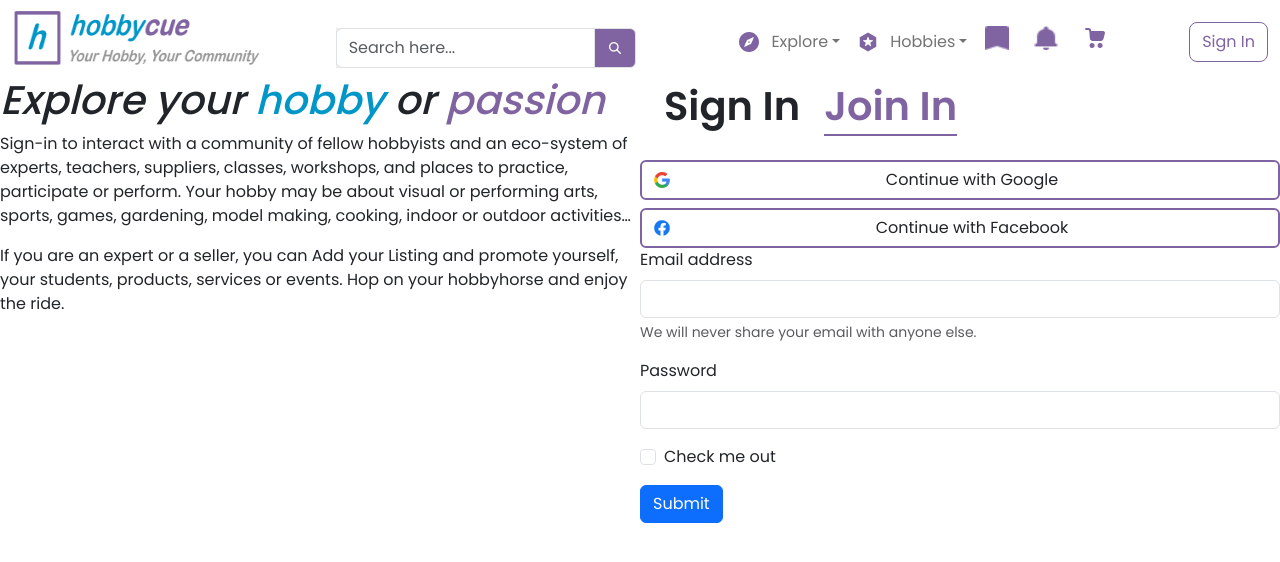
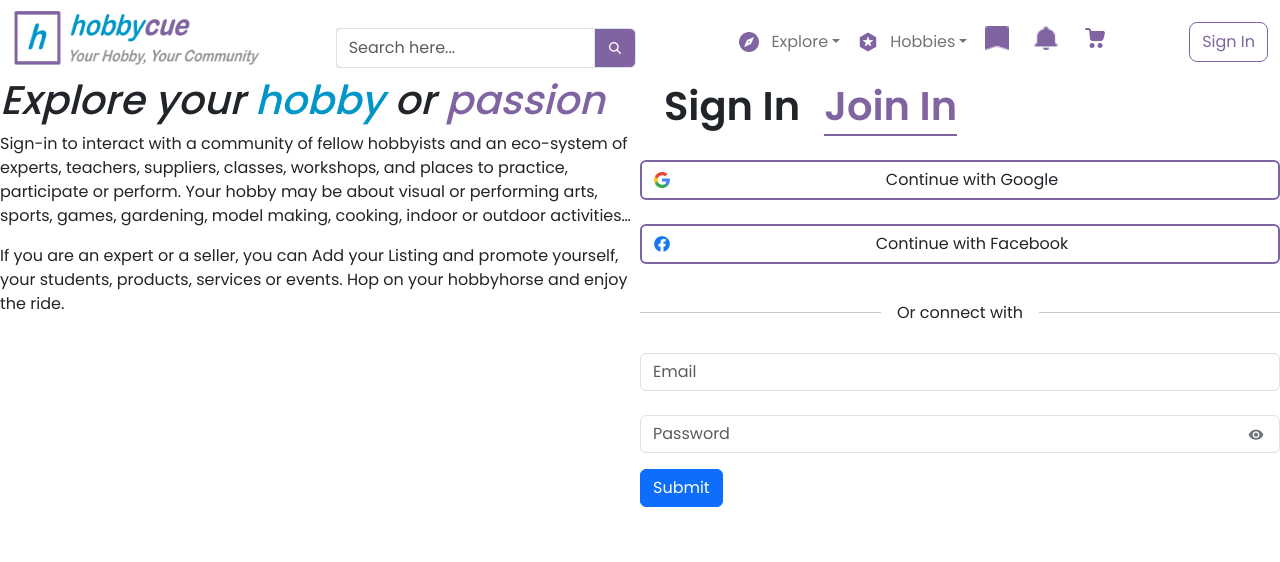
Before and after one commit to sumitrapaul/hobbycue-react, a React (Vite) app: page / in a window 1280 px wide. Shown: the top 562 px of the page. Built offline with nearby package versions, Linux system fonts and the light colour scheme.

Commit message:
join in form create

```diff
--- a/src/components/Banner/Banner.jsx
+++ b/src/components/Banner/Banner.jsx
@@ -34,12 +34,10 @@
           </div>
           <div className="d-grid gap-2 mx-auto">
             <button
-              className="btn"
+              className="btn mb-3 d-flex align-items-center"
               style={{
                 border: "2px solid #8064A2",
-                display: "flex",
-                alignItems: "center",
-              }}
+                }}
               type="button"
             >
               <img
@@ -47,16 +45,14 @@
                 src="/public/Google.png"
                 alt=""
               />
-              <span style={{ marginLeft: "auto", marginRight: "auto" }}>
+              <span className="mx-auto">
                 Continue with Google
               </span>
             </button>
             <button
-              className="btn"
+              className="btn mb-3 d-flex align-items-center"
               style={{
                 border: "2px solid #8064A2",
-                display: "flex",
-                alignItems: "center",
               }}
               type="button"
             >
@@ -65,49 +61,42 @@
                 src="/public/Facebook.png"
                 alt=""
               />
-              <span style={{ marginLeft: "auto", marginRight: "auto" }}>
+              <span className="mx-auto">
                 Continue with Facebook
               </span>
             </button>
           </div>
 
+          <div>
+            <div className="d-flex align-items-center mt-3">
+            <hr className="flex-grow-1 mr-2"></hr><span className="mx-3">Or connect with</span><hr className="flex-grow-1 mr-2"></hr>
+            </div>
 
 
+          </div>
+
           <form>
-            <div className="mb-3">
-              <label htmlFor="exampleInputEmail1" className="form-label">
-                Email address
-              </label>
+            <div className="mb-4 mt-4">
               <input
                 type="email"
                 className="form-control"
+                placeholder="Email"
                 id="exampleInputEmail1"
                 aria-describedby="emailHelp"
               />
-              <div id="emailHelp" className="form-text">
-                We will never share your email with anyone else.
-              </div>
             </div>
-            <div className="mb-3">
-              <label htmlFor="exampleInputPassword1" className="form-label">
-                Password
-              </label>
+            <div className="mb-3 d-flex justify-content-between align-items-center position-relative">
               <input
                 type="password"
+                placeholder="Password"
                 className="form-control"
                 id="exampleInputPassword1"
               />
+             <div className="position-absolute end-0 px-3">
+             <img className="ml-8" src="/public/Password.png" alt="" />
+             </div>
             </div>
-            <div className="mb-3 form-check">
-              <input
-                type="checkbox"
-                className="form-check-input"
-                id="exampleCheck1"
-              />
-              <label className="form-check-label" htmlFor="exampleCheck1">
-                Check me out
-              </label>
-            </div>
+
             <button type="submit" className="btn btn-primary">
               Submit
             </button>
```
Also changed, not shown: public/Password.png (added).
